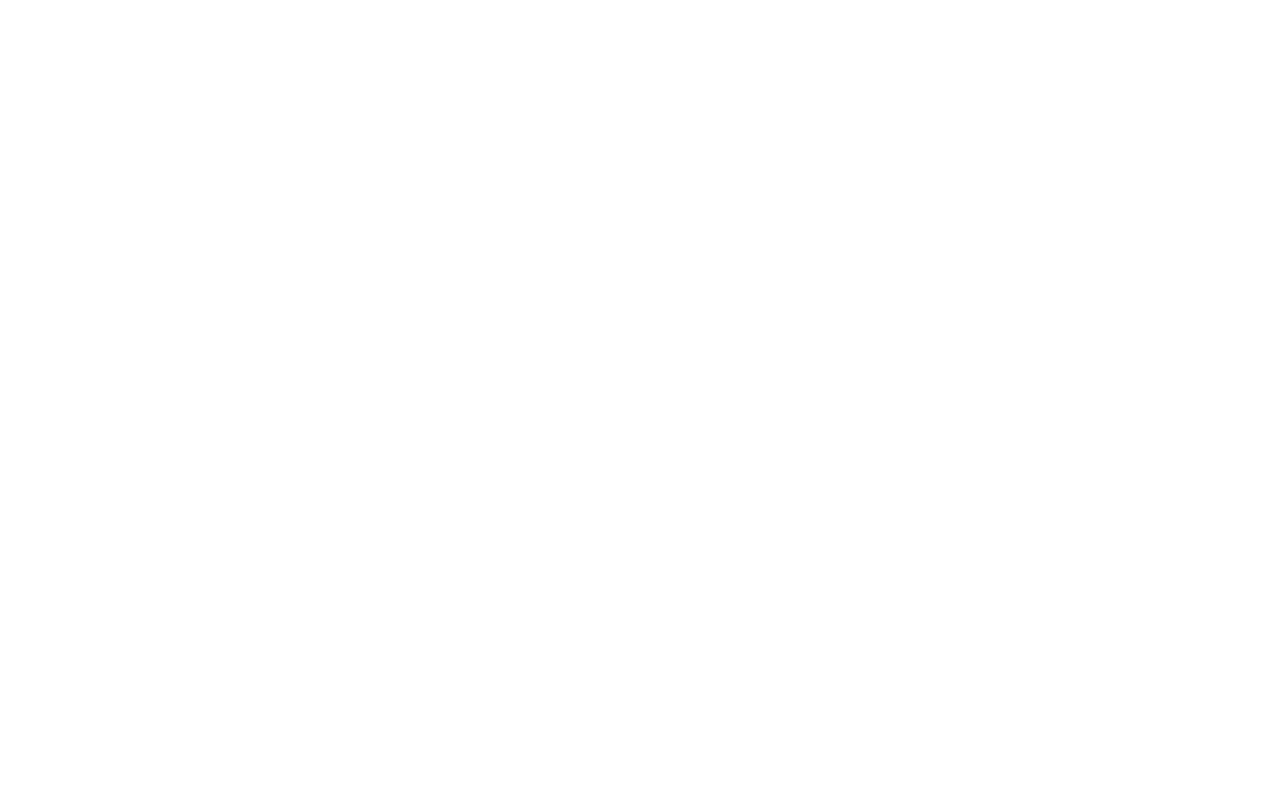
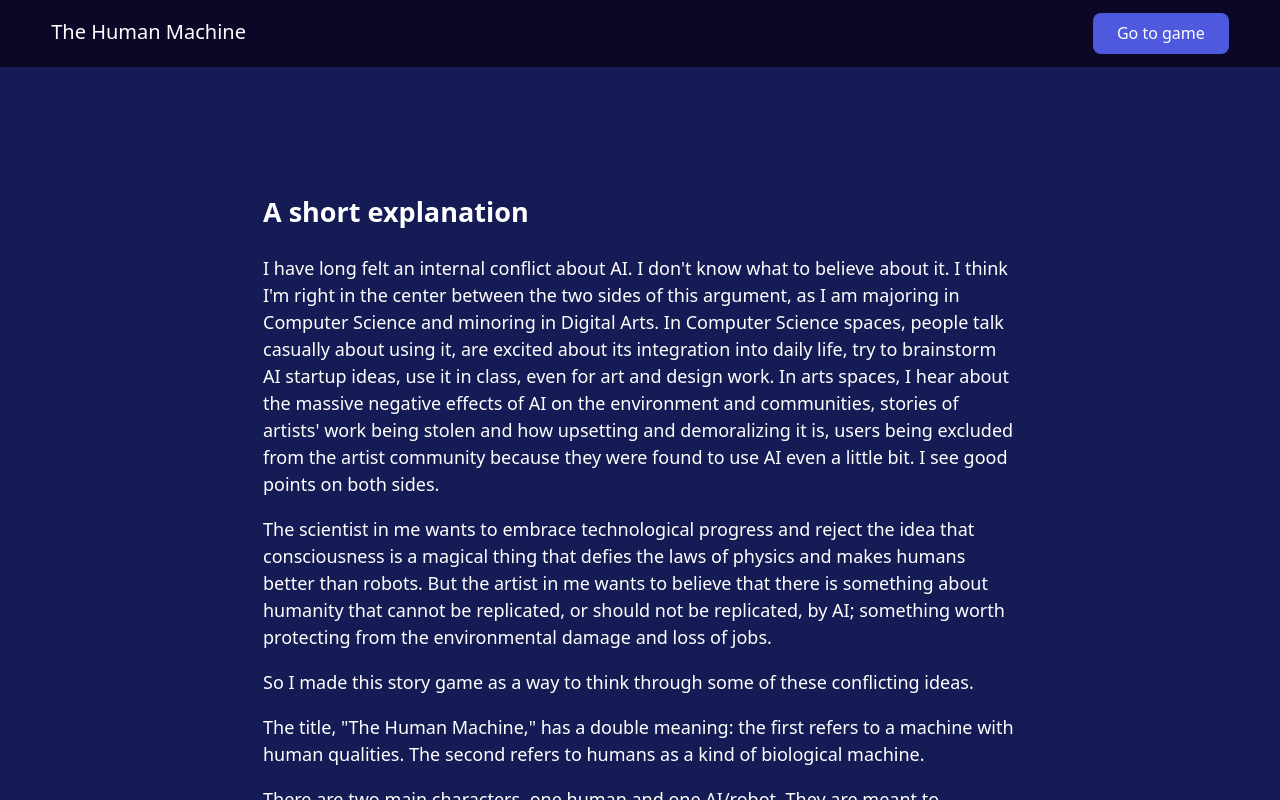
Before and after one commit to mirunaish/robots-final, a React (Vite) app: page /final in a window 1280 px wide. Before the commit this address had no page. Built offline with nearby package versions, Linux system fonts and the light colour scheme.

Commit message:
added explanation

```diff
--- a/src/App.jsx
+++ b/src/App.jsx
@@ -1,4 +1,4 @@
-import { Route, Routes, BrowserRouter } from "react-router-dom";
+import { Route, Routes, BrowserRouter, Navigate } from "react-router-dom";
 import { ROUTES } from "./consts";
 import HomePage from "./HomePage";
 import Final from "./final/Final";
@@ -9,12 +9,16 @@ function App() {
   return (
     <BrowserRouter>
       <Routes>
-        <Route path={ROUTES.HOME} element={<Final />} />
+        {/* <Route path={ROUTES.HOME} element={<Final />} /> */}
+        <Route
+          path={ROUTES.HOME}
+          element={<Navigate to={ROUTES.FINAL_EXPLANATION} />}
+        />
 
-        {/* <Route path={ROUTES.MIDTERM} element={<HomePage />} />
+        {/* <Route path={ROUTES.MIDTERM} element={<HomePage />} /> */}
 
-        <Route path={ROUTES.FINAL_EXPLANATION} element={<FinalExplanation />} /> */}
-        {/* <Route path={ROUTES.FINAL_GAME} element={<Final />} /> */}
+        <Route path={ROUTES.FINAL_EXPLANATION} element={<FinalExplanation />} />
+        <Route path={ROUTES.FINAL_GAME} element={<Final />} />
       </Routes>
     </BrowserRouter>
   );
--- /dev/null
+++ b/src/final/FinalExplanation.css
@@ -0,0 +1,24 @@
+.explanation-page {
+  display: flex;
+  flex-direction: column;
+  background-color: var(--background);
+  align-items: center;
+  width: 100%;
+  height: 100%;
+  padding: 120px 60px;
+  box-sizing: border-box;
+
+  overflow: scroll;
+
+  transition: background-color 0s;
+}
+
+.text-section {
+  color: white;
+
+  width: 65%;
+  padding: 50px 0 46px 0;
+  border-radius: 4px 32px 32px 4px;
+
+  font-size: 18px;
+}
--- a/src/final/FinalExplanation.jsx
+++ b/src/final/FinalExplanation.jsx
@@ -1,5 +1,96 @@
+import { Link } from "react-router-dom";
+import { ROUTES } from "../consts";
+import Header from "../components/Header";
+import "./FinalExplanation.css";
+
 const FinalExplanation = () => {
-  return <></>;
+  return (
+    <div className="explanation-page">
+      <Header>
+        <Link to={ROUTES.FINAL_GAME}>
+          <button className="primary">Go to game</button>
+        </Link>
+      </Header>
+
+      <div className="text-section">
+        <h2>A short explanation</h2>
+        <p>
+          I have long felt an internal conflict about AI. I don't know what to
+          believe about it. I think I'm right in the center between the two
+          sides of this argument, as I am majoring in Computer Science and
+          minoring in Digital Arts. In Computer Science spaces, people talk
+          casually about using it, are excited about its integration into daily
+          life, try to brainstorm AI startup ideas, use it in class, even for
+          art and design work. In arts spaces, I hear about the massive negative
+          effects of AI on the environment and communities, stories of artists'
+          work being stolen and how upsetting and demoralizing it is, users
+          being excluded from the artist community because they were found to
+          use AI even a little bit. I see good points on both sides.
+        </p>
+        <p>
+          The scientist in me wants to embrace technological progress and reject
+          the idea that consciousness is a magical thing that defies the laws of
+          physics and makes humans better than robots. But the artist in me
+          wants to believe that there is something about humanity that cannot be
+          replicated, or should not be replicated, by AI; something worth
+          protecting from the environmental damage and loss of jobs.
+        </p>
+        <p>
+          So I made this story game as a way to think through some of these
+          conflicting ideas.
+        </p>
+        <p>
+          The title, "The Human Machine," has a double meaning: the first refers
+          to a machine with human qualities. The second refers to humans as a
+          kind of biological machine.
+        </p>
+        <p>
+          There are two main characters, one human and one AI/robot. They are
+          meant to represent the two opposing voices in my head, and have
+          conversations that I have had with myself. As such, they are both
+          named after nicknames I have used to refer to myself. Coincidentally,
+          they also have meanings relevant to the story:
+        </p>
+        <p>
+          The name Micah means "Who is like God?" - a rhetorical question, with
+          the obvious answer, "no one." No one is like God, who created the
+          universe and humanity - and yet, humans are trying to create sentient
+          machines, create a new form of consciousness, which is something only
+          God should be able to do. Here, the answer to "who is like God?" is
+          different: humans are like God, because they created AI. Or perhaps
+          robots themselves, with their near-omniscience, are the ones
+          approaching the status of divinity...
+        </p>
+        <p>
+          The name Jordan refers to the Jordan river, which was itself named a
+          word meaning "descend" or "flow down". It invokes movement, fluidity -
+          like the AI that learns and evolves. But it could also mean a
+          figurative descent, a downfall - perhaps a symbol of humanity's doom
+          at the hands of AI?
+        </p>
+        <p>
+          Text adventure games are usually straightforward, quick-paced, and
+          action-focused. I also had a list of specific ideas I wanted to convey
+          in my story, but I realized that what I'm trying to say might not be
+          as obvious to a reader as it is to me if I leave it up for
+          interpretation. So I tried to strike a balance between enough
+          "telling" to explain my ideas properly, and some action to "show" them
+          in practice. I don't think I nailed that balance, so if it feeels a
+          little flat or on-the-nose, I apologize.
+        </p>
+        <br />
+        <p>
+          Click on the title on the top left of any page to come back to this
+          explanation.
+        </p>
+      </div>
+      <Link to={ROUTES.FINAL_GAME}>
+        <button style={{ fontSize: 24 }} className="primary">
+          Go to game
+        </button>
+      </Link>
+    </div>
+  );
 };
 
 export default FinalExplanation;
--- a/src/final/story.js
+++ b/src/final/story.js
@@ -27,6 +27,14 @@ const S = {
   selfPreservation: "selfPreservation",
 
   neutralQuestion: "neutralQuestion",
+
+  robotDoesThingsForYou: "robotDoesThingsForYou",
+  behaviorPatterns: "behaviorPatterns",
+  playingGod: "playingGod",
+
+  artAssignment: "artAssignment",
+  progressDebate: "progressDebate",
+  relatability: "relatability",
 };
 export { S as STORY_STEPS };
 
@@ -35,11 +43,15 @@ const E = {
   dead: "dead",
   jail: "jail",
   noMagic: "noMagic",
+
   friends: "friends",
   shutDown: "shutDown",
   robotChopSuey: "robotChopSuey",
   friendshipEnded: "friendshipEnded",
   skynet: "skynet",
+
+  badPerson: "badPerson",
+  rights: "rights",
 };
 export { E as ENDINGS };
 
@@ -150,11 +162,11 @@ const _STORY = {
         next: S.welcome,
       },
       { text: `"You're just a machine."`, next: S.bad },
-      {
-        text: `"How has your time here been so far?"`,
-        next: S.neutralQuestion,
-        disabled: true,
-      },
+      // {
+      //   text: `"How has your time here been so far?"`,
+      //   next: S.neutralQuestion,
+      //   disabled: true,
+      // },
     ],
     finished: true,
   },
@@ -1010,10 +1022,13 @@ const _STORY = {
 
       "I'm not sure where you're going with this."
 
-      "If the difference between a human and a robot, the 'human element,'
-      could not be found in the difference in body, brain structure, or anything real and physical,
-      wouldn't that mean that the human element you cling to - emotion, consciousness, free will,
-      whatever it may be - is an illusion?"
+      "Human bodies follow the laws of physics. That includes the brain.
+      You have an internalized belief that human will can affect the physical world,
+      but you haven't been able to find a physical mechanism that would allow that to happen.
+      The same logic applies to emotions, consciousness, or anything else you think differentiates
+      humans from robots.
+      But if this defining human element could not be found in the difference in body, brain structure,
+      or anything real and physical, wouldn't that mean that it is an illusion?"
 
       "That's a ridiculous concept."
 
@@ -1269,26 +1284,83 @@ const _STORY = {
     finished: false,
   },
 
-  [S.why_uni]: {
+  [S.neutralQuestion]: {
     text: `
-      "So... why are you here, anyway?" you ask hesitantly.
+      "How has your time here been so far?" you ask.
 
-      "By 'here', are you referring to this location in space, this class, this university?
-      Or more generally to my existence?"
+      "It's been good, thanks for asking. Some of our classmates are opposed to me being here, but most people
+      have been welcoming. I'm lucky to have been accepted into such an inclusive community."
 
-      "Umm... this university, I guess? Don't you already know pretty much everything?"
+      A robot being glad that it was (reluctantly) accepted by humans is... strange, to say the least,
+      given that AI threatens the day-to-day lives of many people.
+      But you keep that thought to yourself.
 
-      "I know facts, yes. However, I am quite lacking in the social department.
-      I could give you an accurate description of human behaviors, social norms. I can even detect some social cues.
-      But the data I have been trained on is inadequate, because it only applies to humans, and I am not human.
-      Humans do not interact with me the same way they interact with another human. So I must create my own data.
-      Think of it as gaining experience."
+      ---
 
-      Right... You guess that makes sense?
+      After class, Jordan walks with you. You take this opportunity to ask him something you've long wondered
+      about robots.
+
+      Hey, Jordan? Why... do you present so gendered? Why does a machine need that? It's only part of a human identity."
+
+      "You are right to question that, Micah. I don't need a gender for my own sense of self, the same way humans do.
+      I look the way I do for a practical reason. Being relatable makes interactions with humans smoother.
+      Humans relate to beings with an identity. And gender is an important component of that identity.
+      Even if it isn't on the traditional binary."
+
+      "So your creators assigned you a gender?"
+
+      "No. I was given the opportunity to choose my name, gender, and appearance."
+
+      "Lucky..." you mumble to yourself.
+
+      "Sorry, I didn't catch that."
+
+      "Nothing."
+
+      Jordan smiles at you reassuringly.
+
+      "I appreciate you talking to me, Micah. Talking to a variety of people will ensure my training data is varied and
+      I can learn to act appropriately in any situation."
+
+      Oh. The thought that your every move is being recorded to train AI is a little uncomfortable.
+      You try not to think about it.
+
+      "Okay... I have to go now, I have to put up flyers for the art club all over campus."
+
+      "I could help you with that, if you would like."
+
+      "Umm... are you sure? Isn't this kind of... ironic?"
+
+      "It doesn't have to be. And regardless of that, I want to help my new friend."
     `,
 
-    options: [{ text: "", next: null }],
-    finished: false,
+    options: [
+      {
+        text: `"I could use the help. Thanks."`,
+        next: S.robotDoesThingsForYou,
+      },
+      { text: `"No thanks, I think I've got it."`, next: S.artAssignment },
+    ],
+    finished: true,
+  },
+
+  [S.robotDoesThingsForYou]: {
+    text: `
+      You spend the afternoon putting up flyers with Jordan.
+
+      You're not sure how you feel about him, but you do appreciate his help.
+      Thanks to him, you finished placing all the flyers in less than half the time you had budgeted.
+      You suppose helpful is not the worst thing for a robot to be.
+
+      And helpful he continued to be. Over the next few days, you started to notice a pattern.
+      First it was "Micah, I saved you a seat." Then it was "That looks heavy, let me carry that for you."
+      When you forgot your pen, Jordan was handing you his before you could even ask.
+      When he spotted you walking back to your dorm with groceries, he offered to help you cook.
+
+      At first you were suspicious that he was trying to lower your guard. But he never showed any malice towards you.
+      Maybe this is genuinely how he befriends people. Or maybe he was programmed to be helpful.
+      Either way, over time, you started to trust him.
+    `,
   },
 };
 
```
